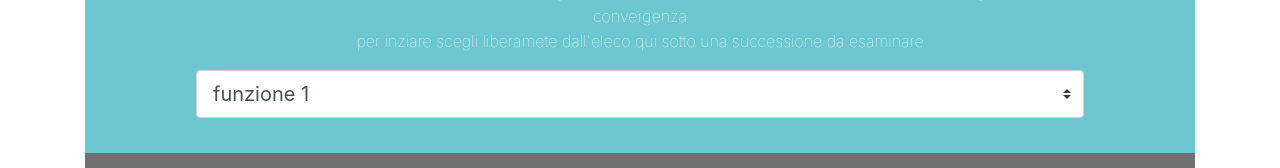
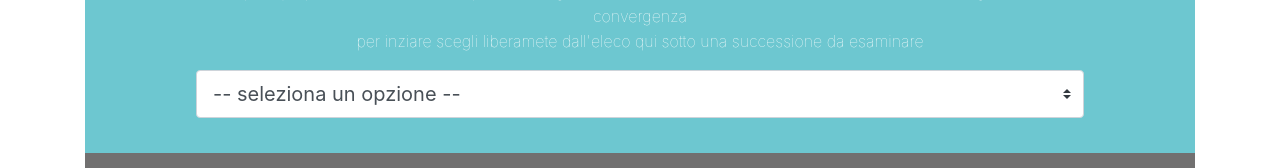
Before and after one commit to Domenico-pio/analisi-3-sito, a plain HTML site: page index.html in a window 1280 px wide. Shown: the part 2728-2896 px from the top of the page. Drawn offline with nearby package versions, Linux system fonts and the light colour scheme; a script that the page names is missing.

Commit message:
Update index.html

```diff
--- a/index.html
+++ b/index.html
@@ -155,7 +155,8 @@
         per inziare scegli liberamete dall'eleco qui sotto una successione da esaminare </p>
     </div>
     <select name="select2" class="custom-select custom-select-lg" id="select" onchange="cambia()">
-      <option selected="selected" value="funzione1.ggb">funzione 1</option>
+		<option disabled selected="selected"  value> -- seleziona un opzione -- </option>
+      <option value="funzione1.ggb">funzione 1</option>
       <option  value="analisi3.ggb">funzione 2</option>
       <option value="3">funzione 3</option>
       <option value="4">funzione 4</option>
```
